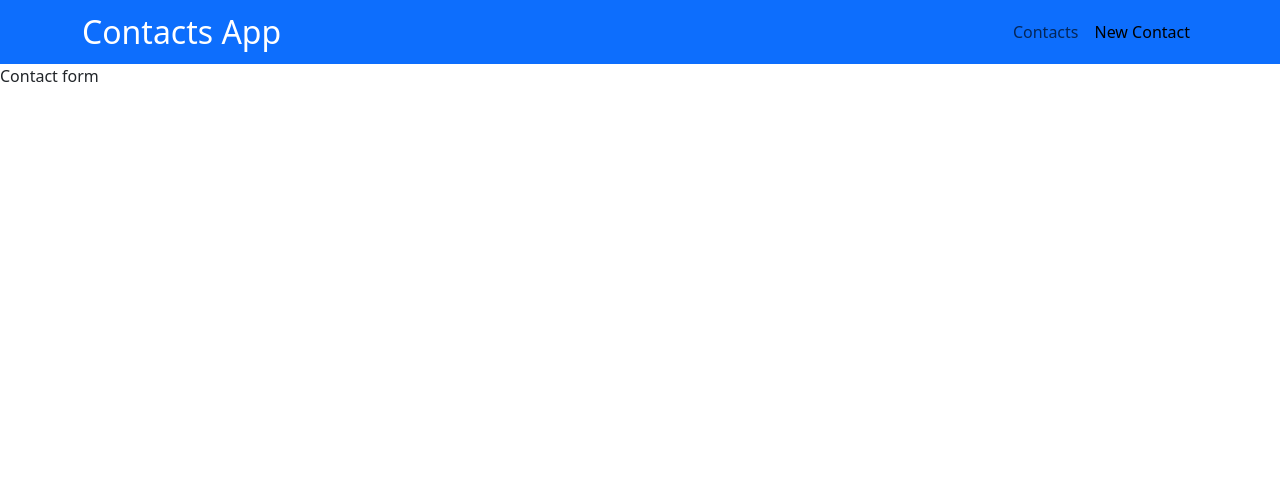
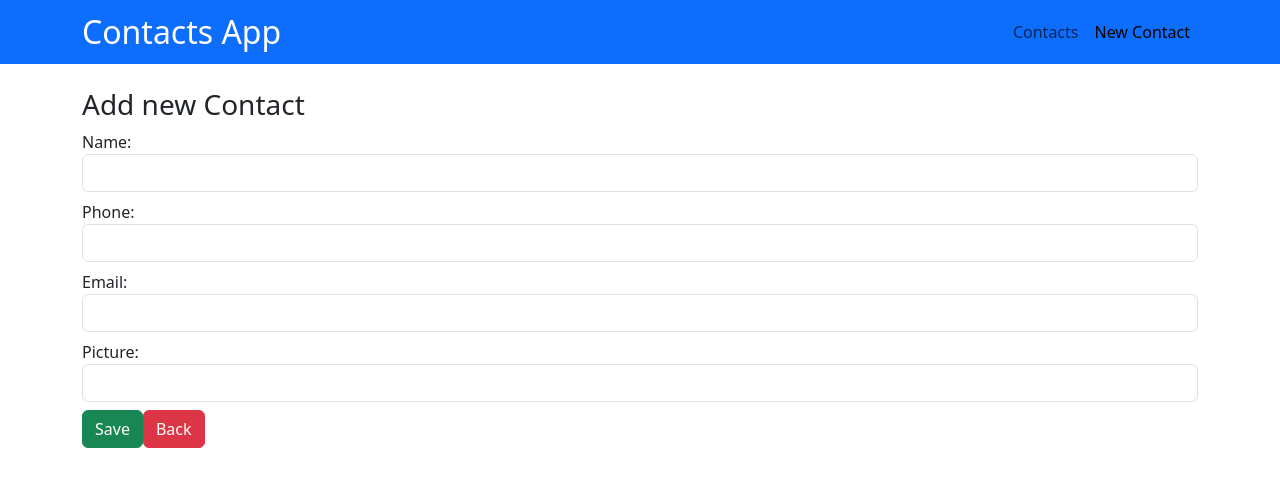
Before and after one commit to Dilnoza-Tasheva/homework70, a React (Vite) app: page /newContact in a window 1280 px wide. Shown: the top 486 px of the page. Built offline with nearby package versions, Linux system fonts and the light colour scheme.

Commit message:
Started with ContactForm component and populated store and hooks with relevant info

```diff
--- a/src/App.tsx
+++ b/src/App.tsx
@@ -10,7 +10,7 @@ const App = () => (
     <header>
       <ToolBar/>
     </header>
-    <main>
+    <main className="container mt-4">
       <Routes>
         <Route path="/" element={<Home/>}/>
         <Route path="/newContact" element={<NewContact/>}/>
--- a/src/app/hooks.ts
+++ b/src/app/hooks.ts
@@ -0,0 +1,6 @@
+import { AppDispatch, RootState } from './store.ts';
+import { TypedUseSelectorHook, useDispatch, useSelector } from 'react-redux';
+
+
+export const useAppDispatch: () => AppDispatch = useDispatch;
+export const useAppSelector: TypedUseSelectorHook<RootState> = useSelector;
--- a/src/components/ContactForm/ContactForm.tsx
+++ b/src/components/ContactForm/ContactForm.tsx
@@ -1,10 +1,109 @@
+import * as React from 'react';
+import { useState } from 'react';
+import { IContactMutation } from '../../types';
+
+interface Props {
+  addNewContact: (contact: IContactMutation) => void;
+  existingContact?: IContactMutation;
+  isEdit?: boolean;
+}
+
+const initialStateForm = {
+  name: "",
+  phone: "",
+  email: "",
+  pictureUrl: "",
+};
 
 
-const ContactForm = () => {
+const ContactForm: React.FC<Props> = ({addNewContact, existingContact = initialStateForm, isEdit = false}) => {
+  const [newContact, setNewContact] = useState<IContactMutation>(existingContact);
+
+  const changeContact = (e: React.ChangeEvent<HTMLInputElement | HTMLTextAreaElement>) => {
+    setNewContact((prevState) => {
+      return {
+        ...prevState,
+        [e.target.name]: e.target.value,
+      };
+    });
+  };
+
+  const onSubmit = (e: React.FormEvent) => {
+    e.preventDefault();
+    if (newContact.name.trim().length === 0 || newContact.email.trim().length === 0) {
+      alert ("Fill in all the fields!");
+    } else {
+      addNewContact({
+        ...newContact
+      });
+
+      if (!isEdit) {
+        setNewContact({
+          name: "",
+          phone: "",
+          email: "",
+          pictureUrl: "",
+        });
+      }
+    }
+  };
+
   return (
-    <div>
-      Contact form
-    </div>
+    <form onSubmit={onSubmit}>
+      <h3>Add new Contact</h3>
+      <div className="form-group mb-2">
+        <label htmlFor="name">Name: </label>
+        <input
+          type="text"
+          onChange={changeContact}
+          value={newContact.name}
+          id="name"
+          name="name"
+          className="form-control"
+        />
+      </div>
+
+      <div className="form-group mb-2">
+        <label htmlFor="phone">Phone: </label>
+        <input
+          type="text"
+          onChange={changeContact}
+          value={newContact.phone}
+          id="phone"
+          name="phone"
+          className="form-control"
+        />
+      </div>
+
+      <div className="form-group mb-2">
+        <label htmlFor="email">Email: </label>
+        <input
+          type="text"
+          onChange={changeContact}
+          value={newContact.email}
+          id="email"
+          name="email"
+          className="form-control"
+        />
+      </div>
+
+      <div className="form-group mb-2">
+        <label htmlFor="picture">Picture: </label>
+        <input
+          type="text"
+          onChange={changeContact}
+          value={newContact.pictureUrl}
+          id="picture"
+          name="picture"
+          className="form-control"
+        />
+      </div>
+
+      <div className="d-flex">
+        <button className="btn btn-success">Save</button>
+        <button className="btn btn-danger">Back</button>
+      </div>
+    </form>
   );
 };
 
```
Also changed, not shown: src/app/store.ts (+10 -0 lines), src/axiosApi.ts (added, +7 -0 lines), src/types.d.ts (added, +9 -0 lines).
